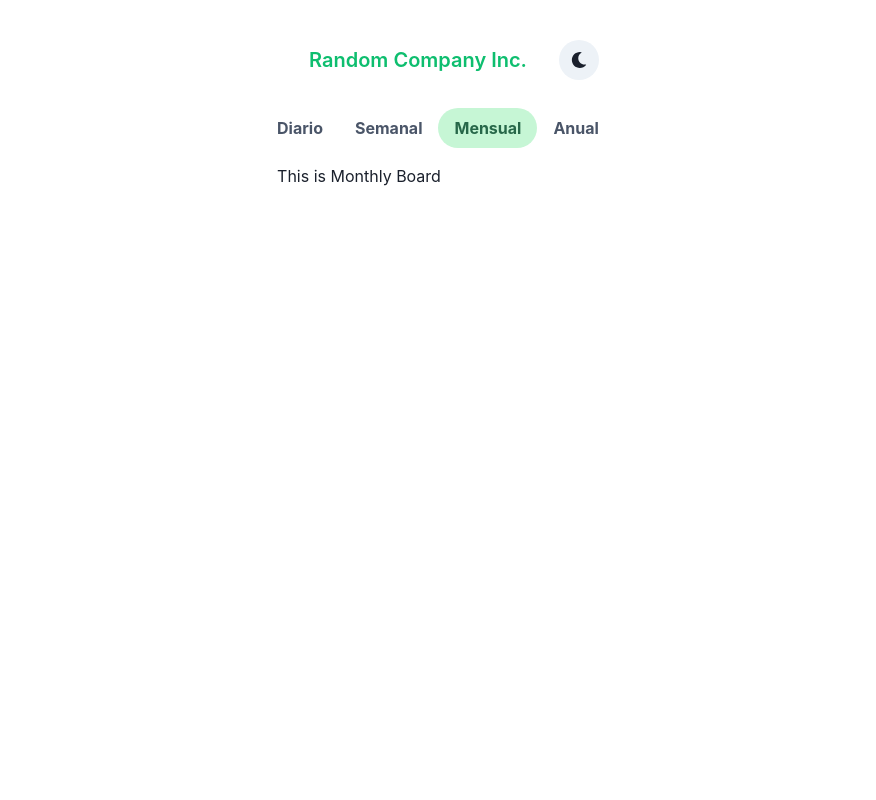
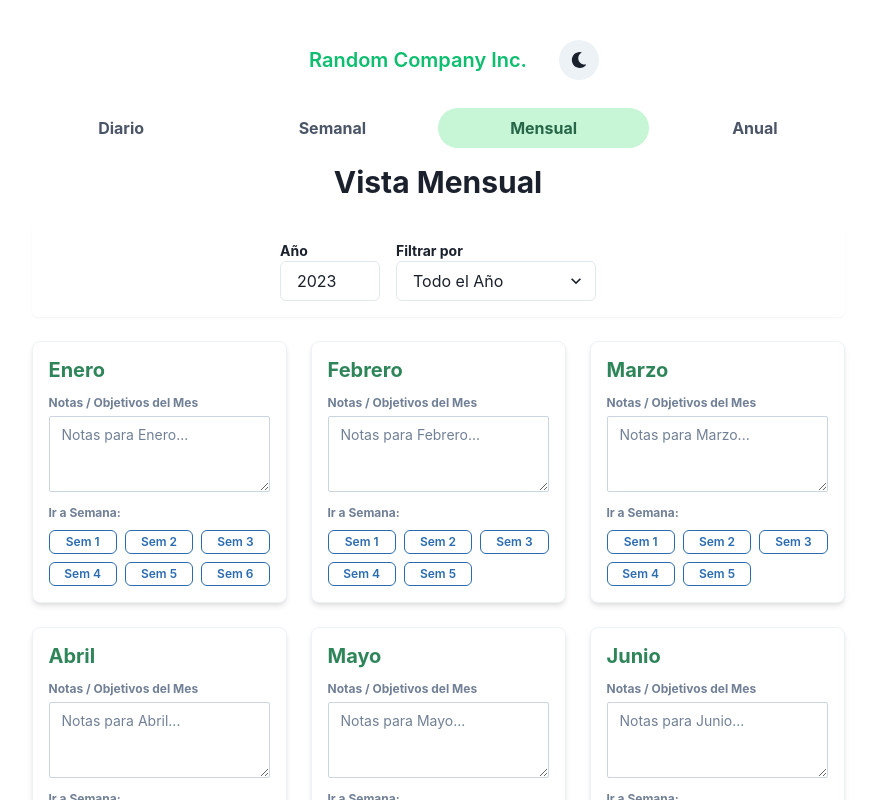
Before and after one commit to sagov8/planeador-digital, a React (Vite) app: page / in a window 1280 px wide. Both pictures are taken after a click on the tab "Mensual". Shown: the top 800 px of the page, without its empty margins (202-1078 px from the left). Built offline with nearby package versions, Linux system fonts and the light colour scheme.

Commit message:
feat: introduce main navigation menu with Monthly, Weekly, Daily, and Yearly tabs, and implement the Monthly view with period filtering and weekly navigation.

```diff
--- a/package.json
+++ b/package.json
@@ -23,12 +23,7 @@
   "devDependencies": {
     "@types/react": "^18.0.26",
     "@types/react-dom": "^18.0.9",
-<<<<<<< HEAD
     "@vitejs/plugin-react": "^5.1.0",
     "vite": "^7.2.2"
-=======
-    "@vitejs/plugin-react": "^3.0.0",
-    "vite": "^4.0.5"
->>>>>>> 40e991a7a68c89fed0dbc7077fbd0227527e9af0
   }
 }
--- a/src/components/Menu.jsx
+++ b/src/components/Menu.jsx
@@ -6,15 +6,40 @@ import {
   TabPanel,
   Text,
 } from "@chakra-ui/react";
+import { useState } from "react";
 import { Daily } from "./DailyComponent/Daily";
 import { Monthly } from "./MonthlyComponent/Monthly";
 import { Weekly } from "./WeeklyComponent/Weekly";
 import { Yearly } from "./YearlyComponent/Yearly";
 
 export function Menu() {
+  const [tabIndex, setTabIndex] = useState(0);
+
+  // Shared state for navigation between views (Monthly -> Weekly, etc)
+  const today = new Date();
+  const [currentYear, setCurrentYear] = useState(today.getFullYear());
+  const [currentMonth, setCurrentMonth] = useState(today.getMonth());
+  const [currentWeek, setCurrentWeek] = useState(0);
+
+  // Function to switch to Weekly view and set specific date/month
+  const navigateToWeekly = (year, month, weekIndex = 0) => {
+    setCurrentYear(year);
+    setCurrentMonth(month);
+    setCurrentWeek(weekIndex);
+    setTabIndex(1); // 1 is the index for Weekly tab
+  };
+
   return (
     <>
-      <Tabs isFitted variant="soft-rounded" colorScheme="green" ml='3em' mr='3em'>
+      <Tabs
+        isFitted
+        variant="soft-rounded"
+        colorScheme="green"
+        ml='3em'
+        mr='3em'
+        index={tabIndex}
+        onChange={(index) => setTabIndex(index)}
+      >
         <TabList>
           <Tab>
             <Text as="b">Diario</Text>
@@ -34,10 +59,16 @@ export function Menu() {
             <Daily />
           </TabPanel>
           <TabPanel>
-            <Weekly />
+            <Weekly
+              externalYear={currentYear}
+              externalMonth={currentMonth}
+              externalWeek={currentWeek}
+            />
           </TabPanel>
           <TabPanel>
-            <Monthly />
+            <Monthly
+              onNavigateToWeekly={navigateToWeekly}
+            />
           </TabPanel>
           <TabPanel>
             <Yearly />
--- a/src/components/MonthlyComponent/Monthly.jsx
+++ b/src/components/MonthlyComponent/Monthly.jsx
@@ -1,7 +1,196 @@
-export function Monthly() {
-    return(
-        <>
-            This is Monthly Board
-        </>
+import {
+    Box,
+    Grid,
+    GridItem,
+    Heading,
+    Text,
+    VStack,
+    HStack,
+    Select,
+    Textarea,
+    Button,
+    useToast,
+    IconButton,
+    Input
+} from "@chakra-ui/react";
+import { useState, useEffect } from "react";
+import { DeleteIcon, EditIcon, CheckIcon } from "@chakra-ui/icons";
+
+const MONTHS = [
+    "Enero", "Febrero", "Marzo", "Abril", "Mayo", "Junio",
+    "Julio", "Agosto", "Septiembre", "Octubre", "Noviembre", "Diciembre"
+];
+
+const QUARTERS = [
+    { label: "Primer Trimestre (Q1)", months: [0, 1, 2] },
+    { label: "Segundo Trimestre (Q2)", months: [3, 4, 5] },
+    { label: "Tercer Trimestre (Q3)", months: [6, 7, 8] },
+    { label: "Cuarto Trimestre (Q4)", months: [9, 10, 11] },
+];
+
+const SEMESTERS = [
+    { label: "Primer Semestre (S1)", months: [0, 1, 2, 3, 4, 5] },
+    { label: "Segundo Semestre (S2)", months: [6, 7, 8, 9, 10, 11] },
+];
+
+// Helper to get weeks for a month to display navigation buttons
+const getWeeksInMonth = (year, monthIndex) => {
+    const weeks = [];
+    const firstDayOfMonth = new Date(year, monthIndex, 1);
+    const lastDayOfMonth = new Date(year, monthIndex + 1, 0);
+
+    let currentDay = new Date(firstDayOfMonth);
+
+    // Adjust to start on Monday
+    let dayOfWeek = currentDay.getDay(); // 0 (Sun) to 6 (Sat)
+    let diffToMonday = (dayOfWeek + 6) % 7; // Distance to previous Monday
+    currentDay.setDate(currentDay.getDate() - diffToMonday);
+
+    while (currentDay <= lastDayOfMonth || weeks.length === 0) {
+        const endOfWeek = new Date(currentDay);
+        endOfWeek.setDate(endOfWeek.getDate() + 6);
+        const overlapsMonth = (currentDay <= lastDayOfMonth) && (endOfWeek >= firstDayOfMonth);
+
+        if (overlapsMonth) {
+            weeks.push(new Date(currentDay));
+        }
+        currentDay.setDate(currentDay.getDate() + 7);
+        if (currentDay.getFullYear() > year && currentDay.getMonth() > monthIndex) break;
+        if (weeks.length > 6) break;
+    }
+    return weeks;
+};
+
+export function Monthly({ onNavigateToWeekly }) {
+    const today = new Date();
+    const [year, setYear] = useState(today.getFullYear());
+    const [filterType, setFilterType] = useState("all"); // all, quarter, semester
+    const [selectedPeriod, setSelectedPeriod] = useState(0); // index for quarter/semester array
+
+    const [monthlyNotes, setMonthlyNotes] = useState(() => {
+        const saved = localStorage.getItem("monthlyNotes");
+        return saved ? JSON.parse(saved) : {};
+    });
+
+    const toast = useToast();
+
+    // Persist notes
+    useEffect(() => {
+        localStorage.setItem("monthlyNotes", JSON.stringify(monthlyNotes));
+    }, [monthlyNotes]);
+
+    const handleNoteChange = (monthIndex, value) => {
+        setMonthlyNotes(prev => ({
+            ...prev,
+            [`${year}-${monthIndex}`]: value
+        }));
+    };
+
+    // Determine which months to show
+    let visibleMonths = [];
+    if (filterType === "all") {
+        visibleMonths = MONTHS.map((name, index) => ({ name, index }));
+    } else if (filterType === "quarter") {
+        visibleMonths = QUARTERS[selectedPeriod].months.map(index => ({ name: MONTHS[index], index }));
+    } else if (filterType === "semester") {
+        visibleMonths = SEMESTERS[selectedPeriod].months.map(index => ({ name: MONTHS[index], index }));
+    }
+
+    return (
+        <VStack spacing={6} align="stretch" w="full">
+            <Heading size="lg" textAlign="center">Vista Mensual</Heading>
+
+            {/* Controls */}
+            <HStack spacing={4} justify="center" bg="white" p={4} borderRadius="md" shadow="sm" wrap="wrap">
+                <Box>
+                    <Text fontSize="sm" fontWeight="bold">Año</Text>
+                    <Input
+                        type="number"
+                        value={year}
+                        onChange={(e) => setYear(Number(e.target.value))}
+                        w="100px"
+                    />
+                </Box>
+
+                <Box>
+                    <Text fontSize="sm" fontWeight="bold">Filtrar por</Text>
+                    <Select value={filterType} onChange={(e) => {
+                        setFilterType(e.target.value);
+                        setSelectedPeriod(0); // Reset period selection
+                    }} w="200px">
+                        <option value="all">Todo el Año</option>
+                        <option value="quarter">Trimestre</option>
+                        <option value="semester">Semestre</option>
+                    </Select>
+                </Box>
+
+                {filterType !== "all" && (
+                    <Box>
+                        <Text fontSize="sm" fontWeight="bold">Período</Text>
+                        <Select value={selectedPeriod} onChange={(e) => setSelectedPeriod(Number(e.target.value))} w="250px">
+                            {filterType === "quarter" && QUARTERS.map((q, i) => (
+                                <option key={i} value={i}>{q.label}</option>
+                            ))}
+                            {filterType === "semester" && SEMESTERS.map((s, i) => (
+                                <option key={i} value={i}>{s.label}</option>
+                            ))}
+                        </Select>
+                    </Box>
+                )}
+            </HStack>
+
+            {/* Grid of Months */}
+            <Grid templateColumns="repeat(3, 1fr)" gap={6}>
+                {visibleMonths.map(({ name, index }) => {
+                    const monthWeeks = getWeeksInMonth(year, index);
+                    const noteKey = `${year}-${index}`;
+
+                    return (
+                        <GridItem key={index} bg="white" p={4} borderRadius="lg" shadow="md" border="1px solid" borderColor="gray.100">
+                            <VStack align="stretch" spacing={3}>
+                                <Heading size="md" color="green.600">{name}</Heading>
+
+                                {/* Notes Area */}
+                                <Box>
+                                    <Text fontSize="xs" fontWeight="bold" mb={1} color="gray.500">Notas / Objetivos del Mes</Text>
+                                    <Textarea
+                                        placeholder={`Notas para ${name}...`}
+                                        value={monthlyNotes[noteKey] || ""}
+                                        onChange={(e) => handleNoteChange(index, e.target.value)}
+                                        size="sm"
+                                        resize="vertical"
+                                        rows={3}
+                                        borderColor="gray.300"
+                                    />
+                                </Box>
+
+                                {/* Weekly Navigation */}
+                                <Box>
+                                    <Text fontSize="xs" fontWeight="bold" mb={2} color="gray.500">Ir a Semana:</Text>
+                                    <Grid templateColumns="repeat(auto-fill, minmax(60px, 1fr))" gap={2}>
+                                        {monthWeeks.map((weekStart, wIndex) => {
+                                            const weekEnd = new Date(weekStart);
+                                            weekEnd.setDate(weekEnd.getDate() + 6);
+                                            return (
+                                                <Button
+                                                    key={wIndex}
+                                                    size="xs"
+                                                    colorScheme="blue"
+                                                    variant="outline"
+                                                    onClick={() => onNavigateToWeekly(year, index, wIndex)}
+                                                    title={`Semana del ${weekStart.getDate()} al ${weekEnd.getDate()}`}
+                                                >
+                                                    Sem {wIndex + 1}
+                                                </Button>
+                                            );
+                                        })}
+                                    </Grid>
+                                </Box>
+                            </VStack>
+                        </GridItem>
+                    );
+                })}
+            </Grid>
+        </VStack>
     );
 }
--- a/src/components/WeeklyComponent/Weekly.jsx
+++ b/src/components/WeeklyComponent/Weekly.jsx
@@ -68,7 +68,7 @@ const getWeeksInMonth = (year, monthIndex) => {
     return weeks;
 };
 
-export function Weekly() {
+export function Weekly({ externalYear, externalMonth, externalWeek }) {
     const [tasks, setTasks] = useState(() => {
         const saved = localStorage.getItem("weeklyTasksV2");
         return saved ? JSON.parse(saved) : {};
@@ -94,6 +94,16 @@ export function Weekly() {
         // For now, simpler to just default to 0 when changing month
         setSelectedWeekIndex(0);
     }, [currentYear, selectedMonth]);
+
+    // Sync with external props when they change (navigation from Monthly view)
+    useEffect(() => {
+        if (externalYear !== undefined && externalMonth !== undefined) {
+            setCurrentYear(externalYear);
+            setSelectedMonth(externalMonth);
+            // Default to 0 if externalWeek is undefined, but if passed use it
+            setSelectedWeekIndex(externalWeek || 0);
+        }
+    }, [externalYear, externalMonth, externalWeek]);
 
     // Determine the 7 days to display based on selected week
     const currentWeekStart = weeks[selectedWeekIndex];
```
